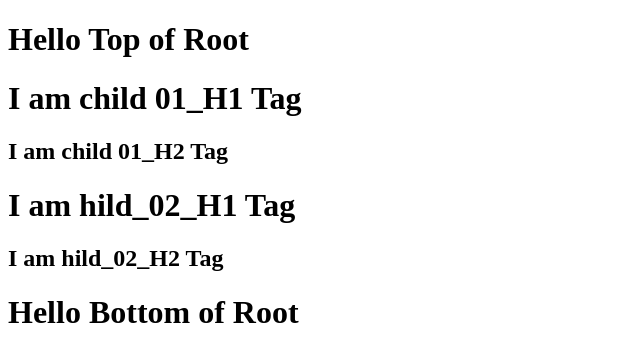
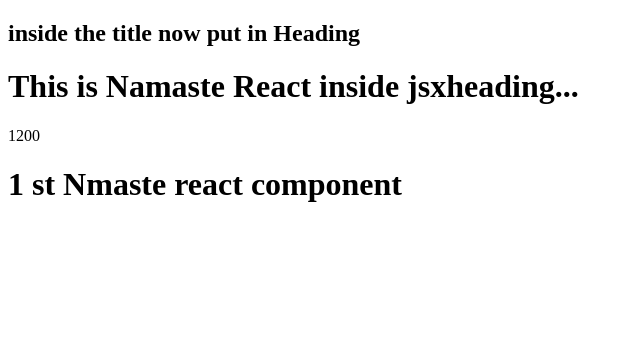
Before and after one commit to ashugautam009/Namaste-React, a React (Vite) app: page / in a window 1280 px wide. Shown: the top 362 px of the page, without its empty margins (0-640 px from the left). Built offline with nearby package versions, Linux system fonts and the light colour scheme.

Commit message:
Eposide 03

```diff
--- a/App.js
+++ b/App.js
@@ -1,67 +1,42 @@
-import React from "react";
+import React from 'react';
 import  ReactDOM  from "react-dom";
 
-const heading=React.createElement
-(
-'h1',
-{id: "heading", xyz: "abc"},
-"Hello world from React"
-);
+//React.createElement==>create a object and when we rendered this on DOM than it become and HTML.
+
+//React Element
+const heading=React.createElement('h1',{id:'heading'},"Namaste React");
 console.log(heading);
-const root=ReactDOM.createRoot(document.getElementById('root'));
-
-root.render(heading);
-
-
-//Part -04
+ReactDOM.render(heading,document.getElementById('root'));
 
 /*
-Design This following with help of react
-
-<div id='parent'>
-    <div id= 'child'>
-        <h1>I am H1 Tag</h1>
-    </div>
-</div>
-
+It is hard to write the HTML in above way so JSX came in picture-->React & JSX is 2 diffrent thing
+we can write our React the above complex method also but to help the devolper we use JSX
 */
 
+//JSX->JSX IS NOt HTML -->It is like HTML Syntax
 
-/*
-const parent=React.createElement('div',{id: "parent"},
-            React.createElement('div',{id:'child'},
-            React.createElement('h1',{},"I am h1 tag")
-            ));
-console.log(parent);
-const root=ReactDOM.createRoot(document.getElementById('root'));
-root.render(parent);
-*/
+const jsxHeading=(
+    <h1 id='heading'>
+        This is Namaste React inside jsxheading...
+    </h1>
+    );
+ console.log(jsxHeading);
 
-/*
-challenge 02-> Design This following with help of react
-
-<div id='parent'>
-    <div id= 'child_01'>
-        <h1>I am H1 Tag</h1>
-        <h2>I am H2 Tag</h2>
-    </div>
-    <div id= 'child_02'>
-        <h1>I am H1 Tag</h1>
-        <h2>I am H2 Tag</h2>
-    </div>
-</div>
-
-*/
-
-const parent=React.createElement('div',{id:'parent'},[
-    React.createElement('div',{id:'child_01'},[
-        React.createElement('h1',{},'I am child 01_H1 Tag'),
-        React.createElement('h2',{},'I am child 01_H2 Tag'),
-    ]),
-    React.createElement('div',{id:'child_02'},[
-        React.createElement('h1',{},'I am hild_02_H1 Tag'),
-        React.createElement('h2',{},'I am hild_02_H2 Tag'),
-    ]),
-])
-// const root=ReactDOM.createRoot(document.getElementById('root'));
-root.render(parent)
+const Title=()=>{
+    return(
+        <h2>inside the title now put in Heading</h2>
+    )
+}
+ //React Functional  Component
+const number=1000+200;
+const HeadingComponent=()=>{
+    return(
+        <>
+            {Title()}
+            {jsxHeading}
+            {number}
+            <h1>1 st Nmaste react component</h1>
+        </>
+    )
+}
+ReactDOM.render(<HeadingComponent/>,document.getElementById('root'));
--- a/index.html
+++ b/index.html
@@ -7,11 +7,11 @@
     <link rel="stylesheet" href="./style.css">
 </head>
 <body>
-    <h1>Hello Top of Root</h1>
+
     <div id="root">
         <h2>Ashu Gautam is here</h2>
     </div>
-    <h1>Hello Bottom of Root</h1>
+
 
     <script type="module" src="./App.js"></script>
 </body>
--- a/package.json
+++ b/package.json
@@ -3,6 +3,8 @@
   "version": "1.0.0",
   "description": "This is Namaste React by Ashu Gautam",
   "scripts": {
+    "start": "parcel index.html",
+    "build": "parcel build index.html",
     "test": "jest"
   },
   "repository": {
```
